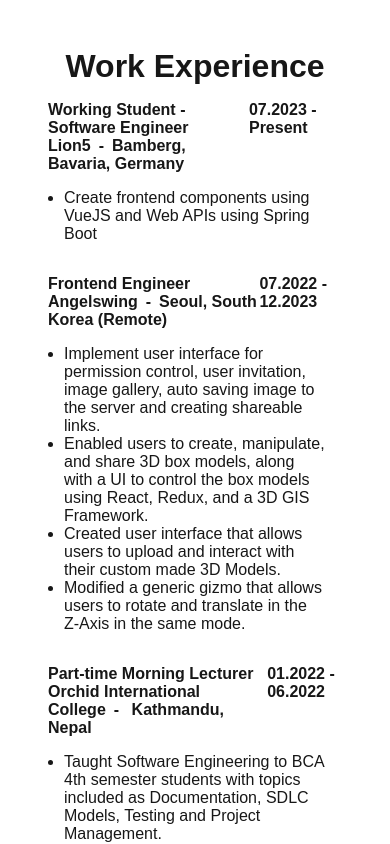
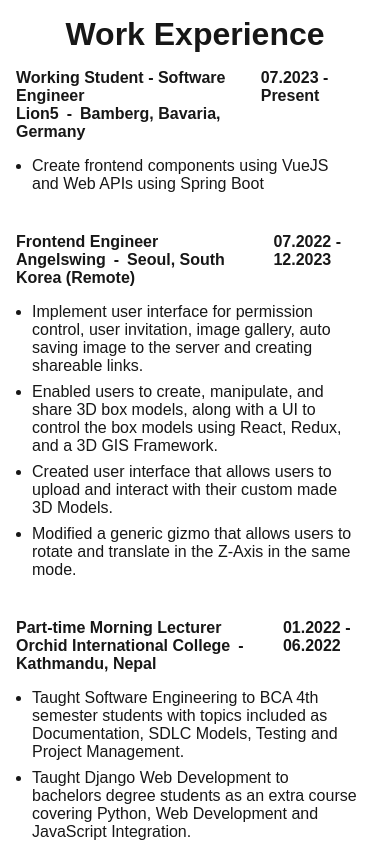
Before and after one commit to animeshrisal/emugrid.com, a Next.js app: page /resume in a window 390 px wide. Shown: the top 844 px of the page. Built offline with nearby package versions, Linux system fonts and the light colour scheme.

Commit message:
Add responsive design

```diff
--- a/app/page.module.css
+++ b/app/page.module.css
@@ -30,3 +30,9 @@
 .container {
   margin: 3rem;
 }
+
+@media screen and (max-width: 600px) {
+  .container {
+  margin: 1rem;
+  }
+}
--- a/app/resume/page.module.scss
+++ b/app/resume/page.module.scss
@@ -24,3 +24,13 @@
   background-color: blue;
   color: white;
 }
+
+@media screen and (max-width: 600px) {
+  .container {
+    margin: 1rem;
+
+    li {
+      margin-bottom: 0.5rem;
+    }
+  }
+}
```
